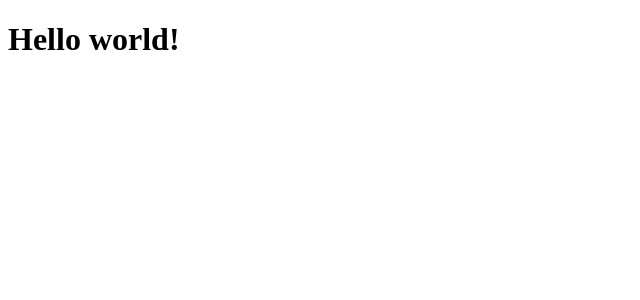
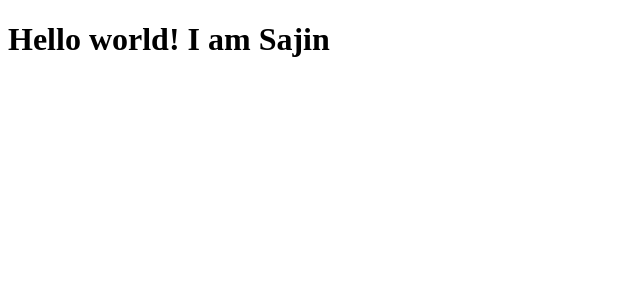
Before and after one commit to irtisamsajin/irtisamsajin.github.io, a React (Vite) app: page /#/ in a window 1280 px wide. Shown: the top 300 px of the page, without its empty margins (0-640 px from the left). Built offline with nearby package versions, Linux system fonts and the light colour scheme.

Commit message:
Slight update

```diff
--- a/src/routes/Home.jsx
+++ b/src/routes/Home.jsx
@@ -3,7 +3,7 @@ function Home() {
   return (
     <>
       <h1 className="text-3xl font-bold underline">
-    Hello world!
+    Hello world! I am Sajin
   </h1>
     </>
   )
```
